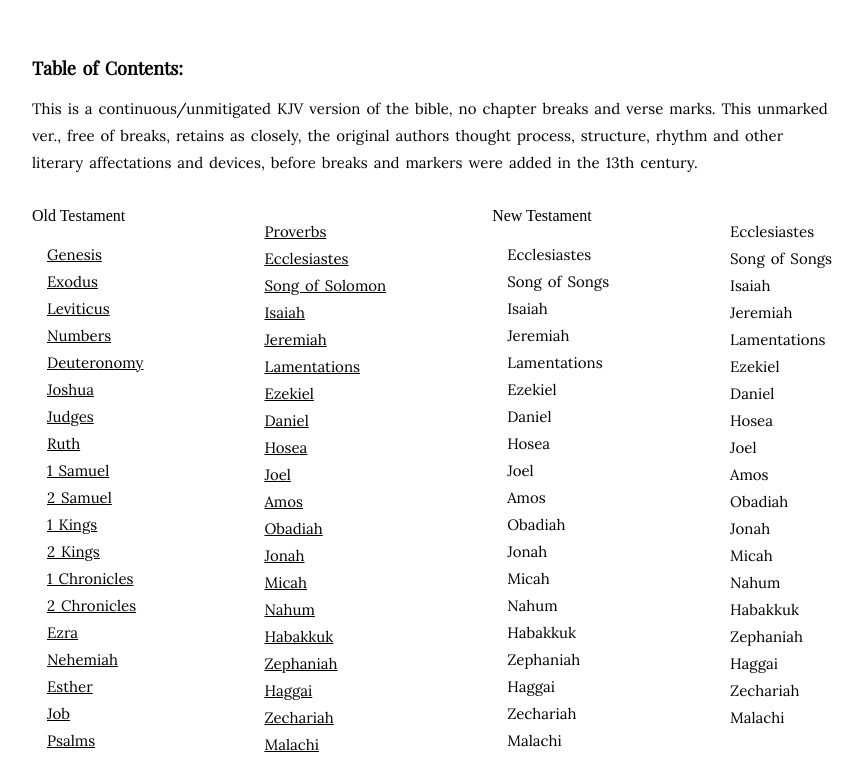
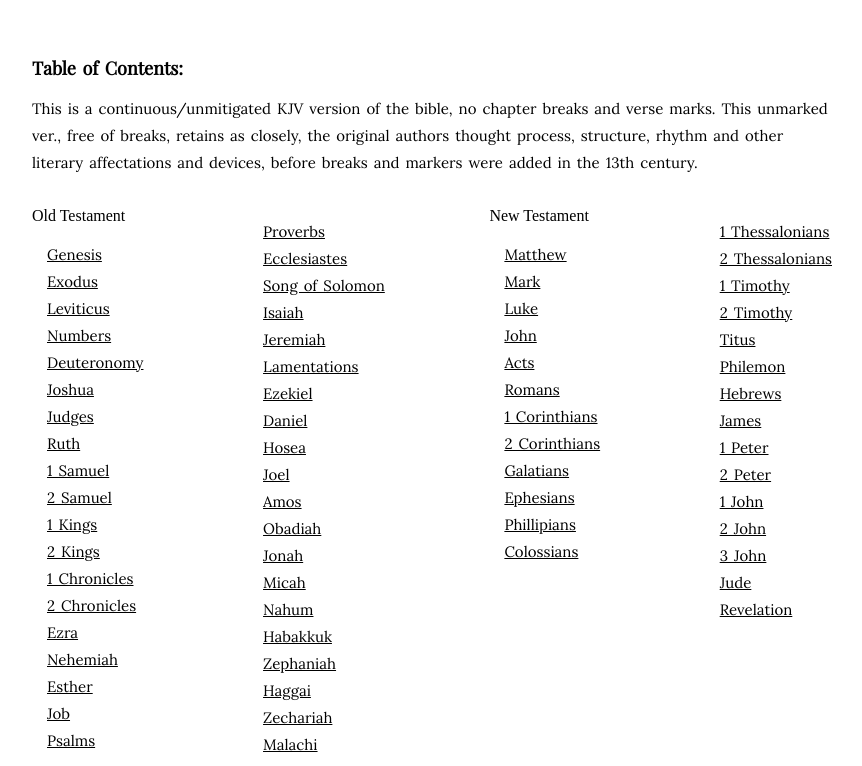
Before and after one commit to rodericasm/unmarked_bible, a Gatsby site: page / in a window 1280 px wide. Shown: the part 64-830 px from the top of the page, without its empty margins (208-1070 px from the left). Built offline with nearby package versions, Linux system fonts and the light colour scheme; Gatsby itself is replaced by a stand-in of ours.

Commit message:
added NT and travis file

```diff
--- a/src/pages/index.js
+++ b/src/pages/index.js
@@ -67,49 +67,39 @@
           <section>
             <ul>
             <p>New Testament</p>
-              <li>Ecclesiastes</li>
-              <li>Song of Songs</li>
-              <li>Isaiah</li>
-              <li>Jeremiah</li>
-              <li>Lamentations</li>
-              <li>Ezekiel</li>
-              <li>Daniel</li>
-              <li>Hosea</li>
-              <li>Joel</li>
-              <li>Amos</li>
-              <li>Obadiah</li>
-              <li>Jonah</li>
-              <li>Micah</li>
-              <li>Nahum</li>
-              <li>Habakkuk</li>
-              <li>Zephaniah</li>
-              <li>Haggai</li>
-              <li>Zechariah</li>
-              <li>Malachi</li>
+            <li><Link to="/Matthew" className="bible_link">Matthew</Link></li>
+            <li><Link to="/Mark" className="bible_link">Mark</Link></li>
+            <li><Link to="/Luke" className="bible_link">Luke</Link></li>
+            <li><Link to="/John" className="bible_link">John</Link></li>
+            <li><Link to="/Acts" className="bible_link">Acts</Link></li>
+            <li><Link to="/Romans" className="bible_link">Romans</Link></li>
+            <li><Link to="/1 Corinthians" className="bible_link">1 Corinthians</Link></li>
+            <li><Link to="/2 Corinthians" className="bible_link">2 Corinthians</Link></li>
+            <li><Link to="/Galatians" className="bible_link">Galatians</Link></li>
+            <li><Link to="/Ephesians" className="bible_link">Ephesians</Link></li>
+            <li><Link to="/Phillipians" className="bible_link">Phillipians</Link></li>
+            <li><Link to="/Colossians" className="bible_link">Colossians</Link></li>
+
             </ul>
             </section>
             <section>
             <ul>
               <li></li>
-              <li>Ecclesiastes</li>
-              <li>Song of Songs</li>
-              <li>Isaiah</li>
-              <li>Jeremiah</li>
-              <li>Lamentations</li>
-              <li>Ezekiel</li>
-              <li>Daniel</li>
-              <li>Hosea</li>
-              <li>Joel</li>
-              <li>Amos</li>
-              <li>Obadiah</li>
-              <li>Jonah</li>
-              <li>Micah</li>
-              <li>Nahum</li>
-              <li>Habakkuk</li>
-              <li>Zephaniah</li>
-              <li>Haggai</li>
-              <li>Zechariah</li>
-              <li>Malachi</li>
+              <li><Link to="/1 Thessalonians" className="bible_link">1 Thessalonians</Link></li>
+            <li><Link to="/2 Thessalonians" className="bible_link">2 Thessalonians</Link></li>
+            <li><Link to="/1 Timothy" className="bible_link">1 Timothy</Link></li>
+            <li><Link to="/2 Timothy" className="bible_link">2 Timothy</Link></li>
+            <li><Link to="/Titus" className="bible_link">Titus</Link></li>
+            <li><Link to="/Philemon" className="bible_link">Philemon</Link></li>
+            <li><Link to="/Hebrews" className="bible_link">Hebrews</Link></li>
+              <li><Link to="/James" className="bible_link">James</Link></li>
+            <li><Link to="/1 Peter" className="bible_link">1 Peter</Link></li>
+            <li><Link to="/2 Peter" className="bible_link">2 Peter</Link></li>
+            <li><Link to="/1 John" className="bible_link">1 John</Link></li>
+            <li><Link to="/2 John" className="bible_link">2 John</Link></li>
+            <li><Link to="/3 John" className="bible_link">3 John</Link></li>
+            <li><Link to="/Jude" className="bible_link">Jude</Link></li>
+            <li><Link to="/Revelation" className="bible_link">Revelation</Link></li>
             </ul>
             </section>
         </div>
```
Also changed, not shown: .travis.yml (added).
